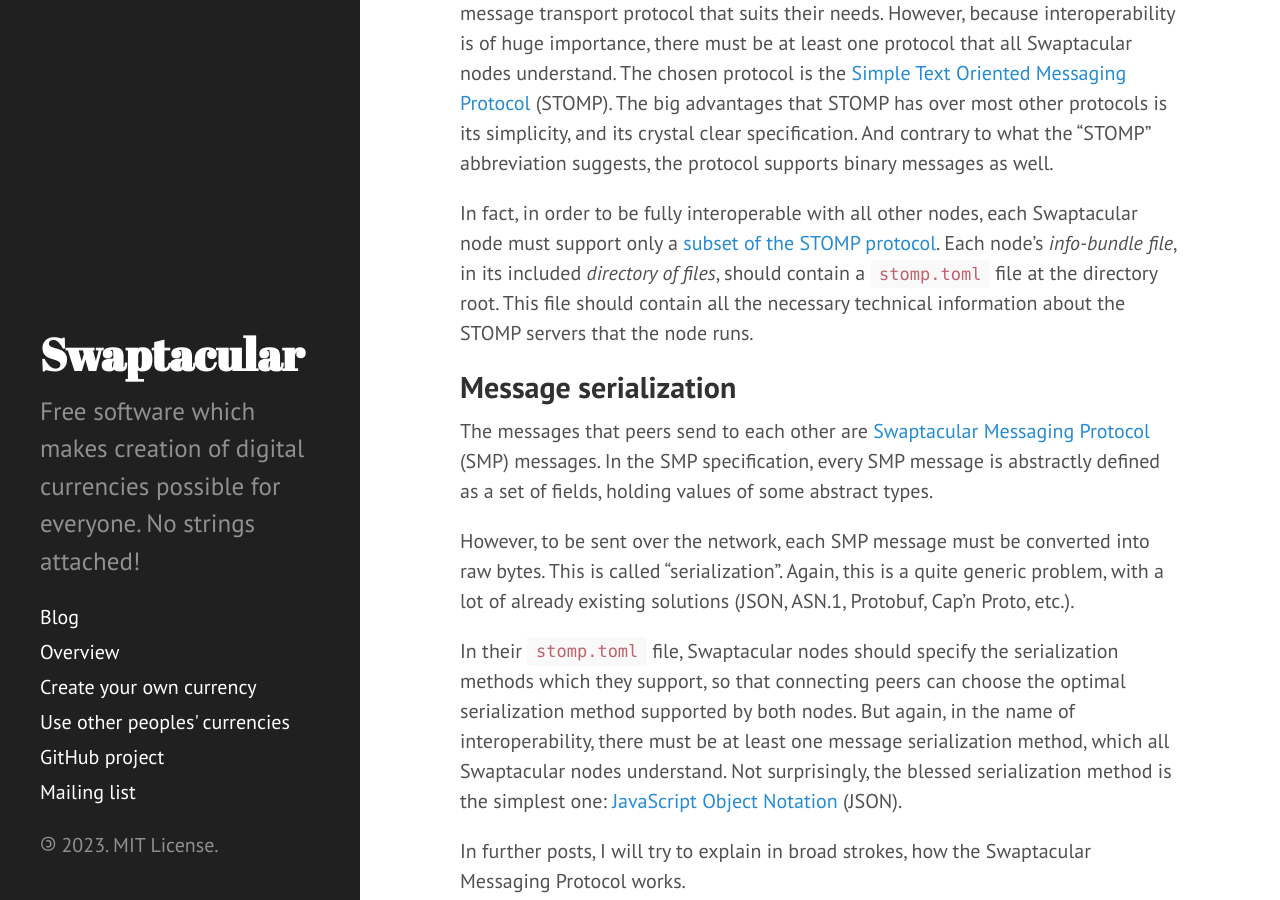
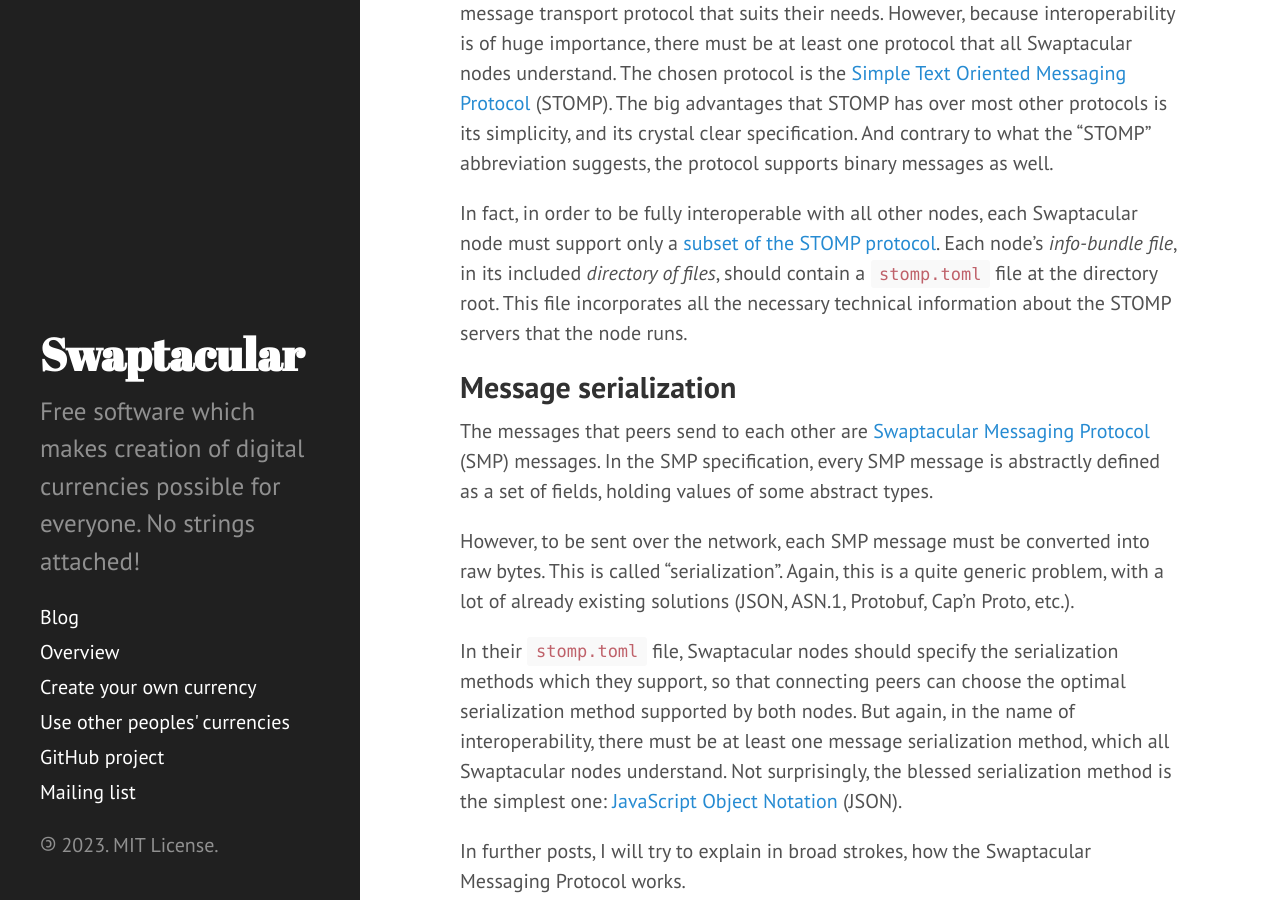
Before and after one commit to epandurski/swaptacular.github.io, a Jekyll site: the page built from _posts/2023-08-03-under-the-hood-message-transport.md, in a window 1280 px wide and 900 px high, scrolled down 1794 px. Built offline with Jekyll 4.4.1, drawn with Linux system fonts in a browser that asks for light colours; comment, search, counter and statistics services are not loaded.

Commit message:
Fix repetition

```diff
--- a/_posts/2023-08-03-under-the-hood-message-transport.md
+++ b/_posts/2023-08-03-under-the-hood-message-transport.md
@@ -78,7 +78,7 @@
 Swaptacular node must support only a [subset of the STOMP
 protocol](/public/docs/swpt-stomp.pdf). Each node's *info-bundle file*, in
 its included *directory of files*, should contain a `stomp.toml` file at the
-directory root. This file should contain all the necessary technical
+directory root. This file incorporates all the necessary technical
 information about the STOMP servers that the node runs.
 
 ## Message serialization
```
